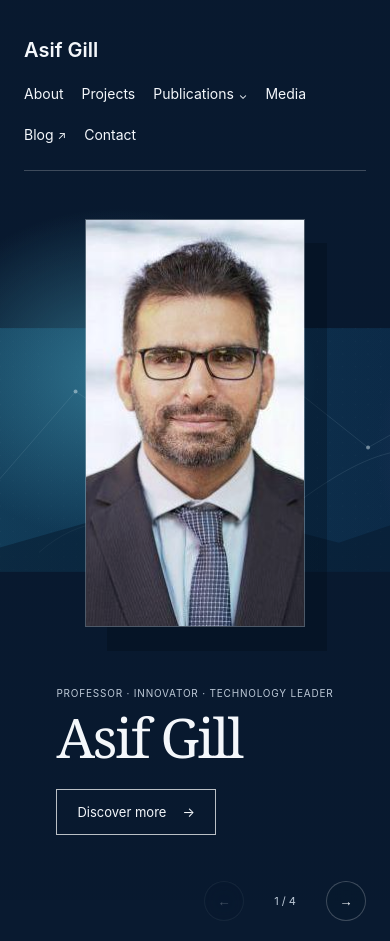
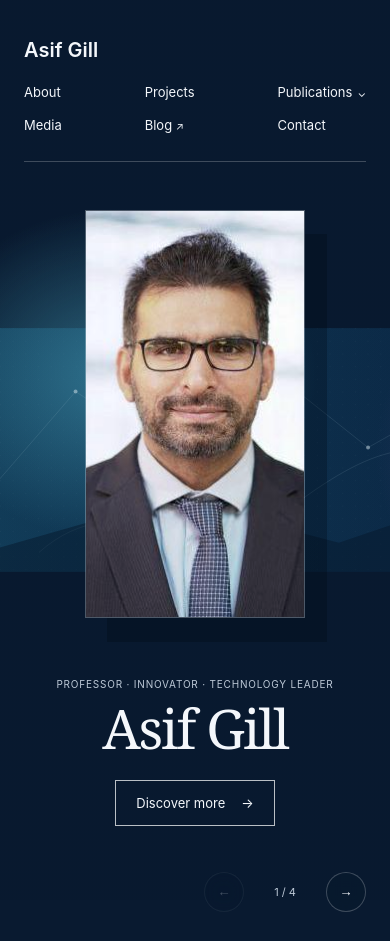
Before and after one commit to gracebilliris/asif-gill-profile, a Jekyll site: the page built from index.html, in a window 390 px wide. Built offline with Jekyll 4.4.1, drawn with Linux system fonts in a browser that asks for light colours.

Commit message:
Fix mobile profile navigation

```diff
--- a/assets/simple.css
+++ b/assets/simple.css
@@ -974,8 +974,12 @@ p {
   }
 
   .simple-header nav {
-    gap: 18px;
-    flex-wrap: wrap;
+    display: grid;
+    width: 100%;
+    grid-template-columns: repeat(3, max-content);
+    gap: 12px 16px;
+    justify-content: space-between;
+    font-size: 13px;
   }
 
   .nav-menu > div {
@@ -1029,10 +1033,16 @@ p {
     margin-bottom: 24px;
   }
 
+  .reveal-intro > div {
+    width: 100%;
+    text-align: center;
+  }
+
   .reveal-kicker {
     max-width: 100%;
     font-size: 10px;
     line-height: 1.5;
+    overflow-wrap: anywhere;
   }
 
   .reveal-controls {
```
